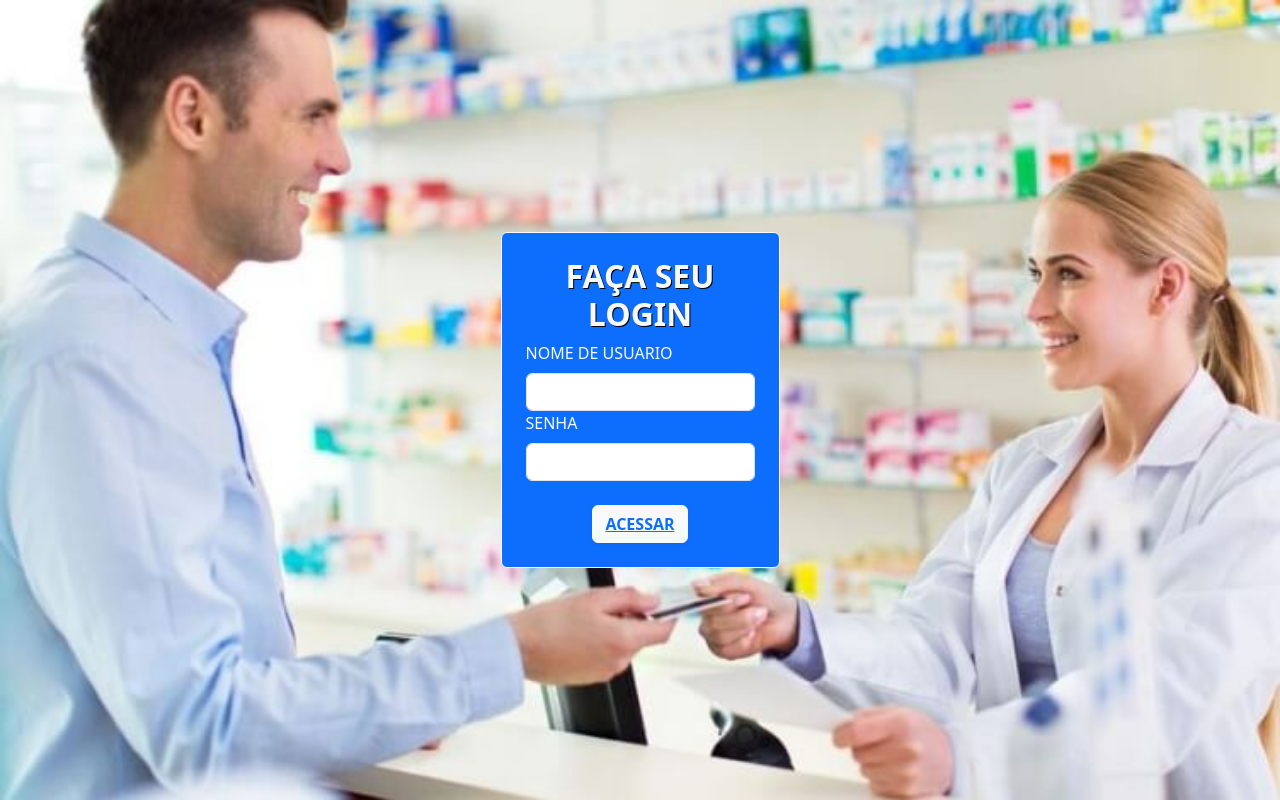
After one commit to WerbssonSaymon/SIS-FARMACIA, a PHP site: page /pages/login.php in a window 1280 px wide. The commit adds this page. Run offline with PHP 8.4, Linux system fonts and the light colour scheme.

Commit message:
criada pagina de login

```diff
--- a/index.php
+++ b/index.php
@@ -11,7 +11,7 @@
     <body>
         <section class="container d-flex flex-column justify-content-center align-items-center">
             <h1 class="title text-center">FARMAGLOBAL <br> A FARMACIA DO BRASIL</h1>
-            <button class="btn btn-primary shadow-sm mb-4" type="button"><strong>ACESSAR</strong></button>
+            <button class="btn btn-primary shadow-sm mb-4" type="button"><strong><a class="link-light" href="./pages/login.php">ACESSAR</a></strong></button>
         </section>
         <!-- scripts -->
         <script type="text/javascript" src="./scripts/bootstrap/bootstrap.js"></script>
--- /dev/null
+++ b/pages/login.php
@@ -0,0 +1,30 @@
+<!DOCTYPE html>
+<html lang="pt-br">
+    <head>
+        <meta charset="UTF-8">
+        <meta http-equiv="X-UA-Compatible" content="IE=edge">
+        <meta name="viewport" content="width=device-width, initial-scale=1.0">
+        <title>FARMAGLOBAL</title>
+        <link rel="stylesheet" type="text/css" href="../styles/bootstrap/bootstrap.css">
+        <link rel="stylesheet" type="text/css" href="../styles/modelo.css">
+    </head>
+    <body>
+        <div class="container d-flex flex-column justify-content-center align-items-center">
+                <form action="" method="POST" class="bg-primary border border-light w-25 p-4 rounded">
+                    <div class="mb-4">
+                        <h2 class="title text-center text-light">FAÇA SEU LOGIN</h2>
+                        <label class="form-label text-light">NOME DE USUARIO</label>
+                        <input type="text" class="form-control">
+                        <label class="form-label text-light">SENHA</label>
+                        <input type="password" class="form-control">
+                    </div>
+                    <div class="d-flex flex-column justify-content-center align-items-center">
+                        <button class="btn btn-block btn-light shadow-sm" type="button"><strong><a class="link-primary" href="./pages/login.php">ACESSAR</a></strong></button>
+                    </div>
+                </form>
+        </div>
+        <!-- scripts -->
+        <script type="text/javascript" src="../scripts/bootstrap/bootstrap.js"></script>
+        <script type="text/javascript" src="../scripts/script.js"></script>
+    </body>
+</html>
```
